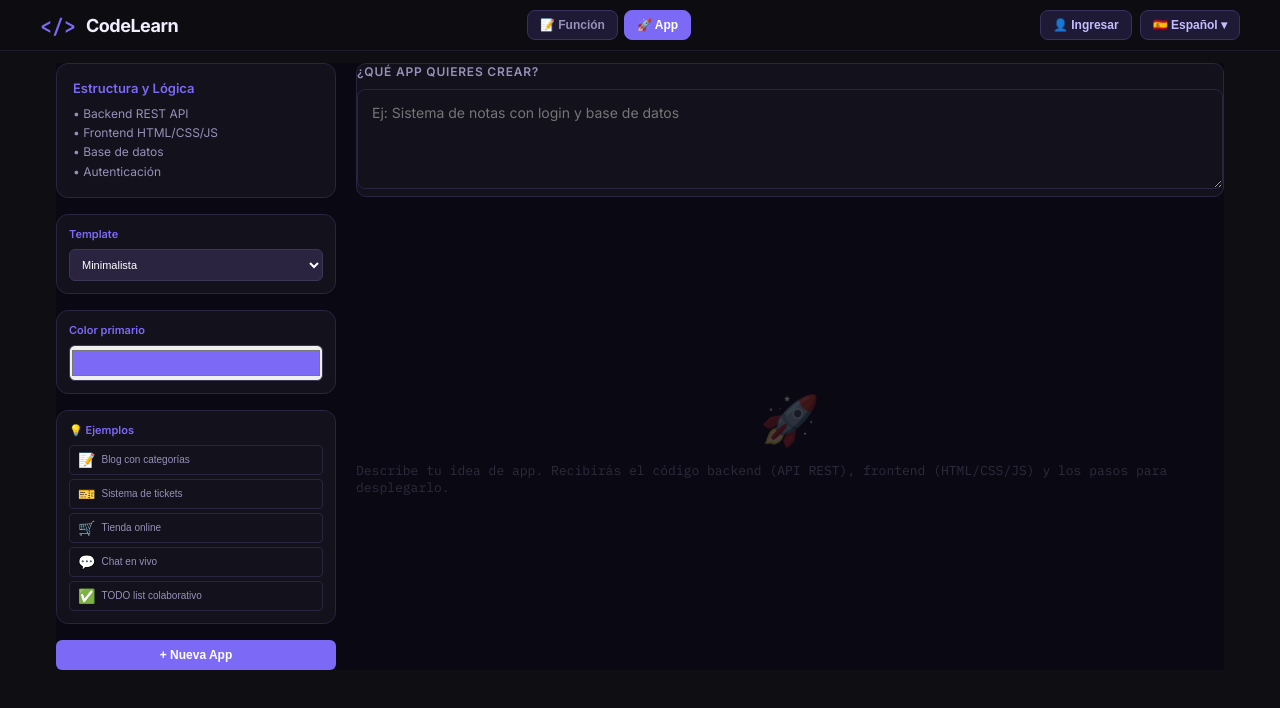
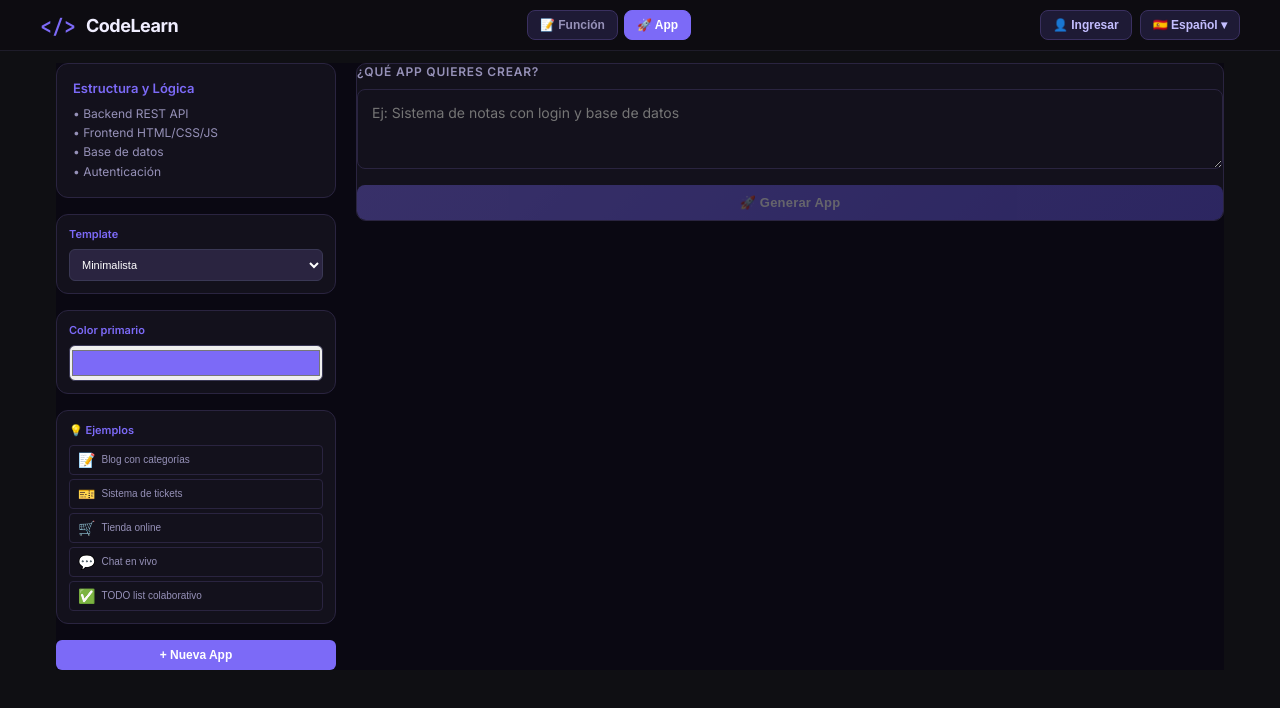
Before and after one commit to CodeLearnApp/codelearn, a React (Vite) app: page / in a window 1280 px wide. Both pictures are taken after a click on the button "🚀 App". Shown: the top 708 px of the page. Built offline with nearby package versions, Linux system fonts and the light colour scheme.

Commit message:
Update App.jsx

```diff
--- a/src/App.jsx
+++ b/src/App.jsx
@@ -1060,7 +1060,7 @@ function AuthModal({ t, onClose }) {
 }
 
 // Componente para generar apps completas (Backend + Frontend)
-function FullStackGenerator({ user, isPremium, userPlan, dailyCount, FREE_DAILY_LIMIT, FUNCTIONS_URL, supabase, t, uiLang, setShowAuth }) {
+function FullStackGenerator({ user, isPremium, userPlan, dailyCount, FREE_DAILY_LIMIT, FUNCTIONS_URL, supabase, t, uiLang, setShowAuth, isLandscape }) {
   const [activeTab, setActiveTab] = useState("backend");
   const [appDescription, setAppDescription] = useState("");
   const [generatedCode, setGeneratedCode] = useState(null);
@@ -1136,11 +1136,9 @@ function FullStackGenerator({ user, isPremium, userPlan, dailyCount, FREE_DAILY_
     }
   };
 
-  return (
-    <div style={{ display: "grid", gridTemplateColumns: "280px 1fr", gap: 20, minHeight: "60vh" }}>
-      {/* PANEL IZQUIERDO - Similar a CodeGenerator */}
+  // SIDEBAR PANEL - Mostrar en landscape
+  const renderSidebar = () => (
     <div style={{ display: "flex", flexDirection: "column", gap: 16 }}>
-
       {/* DESCRIPCIÓN DEL APP */}
       <div style={{ background: "#13111c", border: "1px solid #2a2440", borderRadius: 12, padding: 16 }}>
         <div style={{ fontSize: 13, fontWeight: 600, color: "#7c6af7", marginBottom: 8 }}>{t.appDescription || "Estructura y Lógica"}</div>
@@ -1196,18 +1194,34 @@ function FullStackGenerator({ user, isPremium, userPlan, dailyCount, FREE_DAILY_
       {/* NUEVA CONSULTA */}
       <button onClick={() => { setAppDescription(""); setGeneratedCode(null); }} style={{ padding: "8px 12px", background: "#7c6af7", border: "none", borderRadius: 6, color: "#fff", fontSize: 12, fontWeight: 600, cursor: "pointer", width: "100%" }}>{t.appNewApp || "+ Nueva App"}</button>
     </div>
-
-      {/* PANEL DERECHO - Input y Resultados */}
-      <div style={{ display: "flex", flexDirection: "column", gap: 16 }}>
-
+  );
+
+  // MAIN CONTENT - Input y Resultados
+  const renderMainContent = () => (
+    <div style={{ display: "flex", flexDirection: "column", gap: isLandscape ? 12 : 16 }}>
       {/* INPUT */}
       <div style={styles.card}>
         <label style={{ ...styles.label, display: "block", marginBottom: 10 }}>{t.appInputLabel || "¿Qué app quieres crear?"}</label>
-          <textarea value={appDescription} onChange={(e) => setAppDescription(e.target.value)} placeholder={t.appInputPlaceholder || "Ej: Sistema de notas con login"} style={{ ...styles.textarea, minHeight: 100 }} />
+        <textarea value={appDescription} onChange={(e) => setAppDescription(e.target.value)} placeholder={t.appInputPlaceholder || "Ej: Sistema de notas con login"} style={{ ...styles.textarea, minHeight: isLandscape ? 80 : 120 }} />
         <button onClick={generateFullStack} disabled={generating || !appDescription.trim()} style={{ ...styles.generateBtn, width: "100%", marginTop: 12, ...(generating || !appDescription.trim() ? styles.generateBtnDisabled : {}) }}>
           {generating ? `⏳ ${t.generating || "Generando..."}` : `${t.appGenerateBtn || "🚀 Generar App"}`}
         </button>
       </div>
+
+      {/* EJEMPLOS COLLAPSIBLE EN MOBILE */}
+      {!isLandscape && !appDescription && (
+        <div style={{ background: "#13111c", border: "1px solid #2a2440", borderRadius: 12, padding: 12 }}>
+          <div style={{ fontSize: 11, fontWeight: 600, color: "#7c6af7", marginBottom: 8 }}>{t.appExamplesLabel || "💡 Ejemplos"}</div>
+          <div style={{ display: "flex", flexDirection: "column", gap: 4 }}>
+            {SUGGESTED_APPS.slice(0, 5).map((app) => (
+              <button key={app.text} onClick={() => setAppDescription(app.text)} style={{ display: "flex", alignItems: "center", gap: 6, width: "100%", padding: "8px 12px", background: "transparent", border: "1px solid #2a2440", borderRadius: 4, color: "#9691b8", fontSize: 11, cursor: "pointer", textAlign: "left", transition: "all 0.15s" }}>
+                <span style={{ fontSize: 16 }}>{app.icon}</span>
+                <span style={{ flex: 1 }}>{app.text}</span>
+              </button>
+            ))}
+          </div>
+        </div>
+      )}
 
       {/* CÓDIGO GENERADO */}
       {generatedCode && (
@@ -1224,7 +1238,7 @@ function FullStackGenerator({ user, isPremium, userPlan, dailyCount, FREE_DAILY_
                 <button onClick={() => setActiveTab("frontend")} style={{ flex: 1, padding: "6px 12px", background: activeTab === "frontend" ? "#7c6af7" : "#2a2440", border: "none", borderRadius: 4, color: "#fff", fontSize: 11, fontWeight: 600, cursor: "pointer" }}>{t.appFrontendLabel || "Frontend"}</button>
               </div>
             </div>
-              <pre style={{ ...styles.codeBlock, maxHeight: "35vh", overflowY: "auto" }}>
+            <pre style={{ ...styles.codeBlock, maxHeight: isLandscape ? "30vh" : "35vh", overflowY: "auto" }}>
               <code>{activeTab === "backend" ? generatedCode.backend?.code : generatedCode.frontend?.code}</code>
             </pre>
           </div>
@@ -1234,7 +1248,7 @@ function FullStackGenerator({ user, isPremium, userPlan, dailyCount, FREE_DAILY_
             <div style={styles.cardHeader}>
               <div style={styles.cardTitle}>💡 {t.explainTitle || "¿Qué hace y por qué?"}</div>
             </div>
-              <div style={{ maxHeight: "25vh", overflowY: "auto" }}>
+            <div style={{ maxHeight: isLandscape ? "25vh" : "auto", overflowY: isLandscape ? "auto" : "visible" }}>
               <ExplanationBlock explanation={activeTab === "backend" ? generatedCode.backend?.explanation : generatedCode.frontend?.explanation} />
             </div>
           </div>
@@ -1252,13 +1266,62 @@ function FullStackGenerator({ user, isPremium, userPlan, dailyCount, FREE_DAILY_
       )}
 
       {/* ESTADO VACÍO */}
-        {!generatedCode && (
+      {!generatedCode && appDescription && (
         <div style={styles.emptyState}>
           <div style={styles.emptyIcon}>🚀</div>
           <div style={styles.emptyText}>{t.appExplanation || "Describe tu idea de app"}</div>
         </div>
       )}
     </div>
+  );
+
+  return (
+    <div style={isLandscape ? { display: "grid", gridTemplateColumns: "280px 1fr", gap: 20, minHeight: "60vh" } : { display: "flex", flexDirection: "column", gap: 16, minHeight: "auto" }}>
+      {/* PANEL IZQUIERDO - Solo en landscape */}
+      {isLandscape && renderSidebar()}
+
+      {/* PANEL CENTRAL/DERECHO - Contenido principal */}
+      {isLandscape ? (
+        renderMainContent()
+      ) : (
+        <div style={{ display: "flex", flexDirection: "column", gap: 16 }}>
+          {/* INTRO CARD EN MOBILE */}
+          <div style={{ ...styles.intro, marginBottom: 4, padding: "14px 16px" }}>
+            <p style={styles.introText}>{t.appExplanation || "Describe tu idea de app. Recibirás el código backend (API REST), frontend (HTML/CSS/JS) y los pasos para desplegarlo."}</p>
+          </div>
+
+          {/* TEMPLATE Y COLOR EN MOBILE - Horizontal */}
+          <div style={{ display: "flex", gap: 12 }}>
+            <div style={{ flex: 1, background: "#13111c", border: "1px solid #2a2440", borderRadius: 12, padding: 12 }}>
+              <label style={{ fontSize: 10, fontWeight: 600, color: "#7c6af7", display: "block", marginBottom: 8 }}>{t.appTemplateLabel || "Template"}</label>
+              <select value={selectedTemplate} onChange={(e) => setSelectedTemplate(e.target.value)} style={{ width: "100%", padding: 8, background: "#2a2440", border: "1px solid #3a3855", borderRadius: 6, color: "#fff", fontSize: 10 }}>
+                <option value="minimalist">Minimalista</option>
+                <option value="modern">Moderno</option>
+                <option value="colorful">Colorido</option>
+              </select>
+            </div>
+            <div style={{ flex: 1, background: "#13111c", border: "1px solid #2a2440", borderRadius: 12, padding: 12 }}>
+              <label style={{ fontSize: 10, fontWeight: 600, color: "#7c6af7", display: "block", marginBottom: 8 }}>{t.appColorLabel || "Color"}</label>
+              <input type="color" value={primaryColor} onChange={(e) => setPrimaryColor(e.target.value)} style={{ width: "100%", height: 40, border: "1px solid #3a3855", borderRadius: 6, cursor: "pointer" }} />
+            </div>
+          </div>
+
+          {/* HISTORIAL EN MOBILE */}
+          {fullstackHistory.length > 0 && (
+            <div style={{ background: "#13111c", border: "1px solid #2a2440", borderRadius: 12, padding: 12 }}>
+              <div style={{ fontSize: 11, fontWeight: 600, color: "#7c6af7", marginBottom: 8 }}>{t.appHistoryLabel || "📜 Historial"}</div>
+              <div style={{ display: "flex", flexDirection: "column", gap: 4 }}>
+                {fullstackHistory.slice(0, 3).map((item) => (
+                  <button key={item.id} onClick={() => { setAppDescription(item.description); setGeneratedCode(item.code); }} style={{ padding: "8px 12px", background: "transparent", border: "1px solid #2a2440", borderRadius: 4, color: "#9691b8", fontSize: 11, cursor: "pointer", textAlign: "left", overflow: "hidden", textOverflow: "ellipsis", whiteSpace: "nowrap" }} title={item.description}>{item.description}</button>
+                ))}
+              </div>
+            </div>
+          )}
+
+          {/* CONTENIDO PRINCIPAL */}
+          {renderMainContent()}
+        </div>
+      )}
     </div>
   );
 }
@@ -1639,7 +1702,7 @@ Respond ONLY in this JSON (no backticks):
         ) : (
           // MODO APP
           <section style={{ background: "#0a0812", borderTop: "none", padding: 0 }}>
-            <FullStackGenerator user={user} isPremium={isPremium} userPlan={userPlan} dailyCount={dailyCount} FREE_DAILY_LIMIT={FREE_DAILY_LIMIT} FUNCTIONS_URL={FUNCTIONS_URL} supabase={supabase} t={t} uiLang={uiLang} setShowAuth={setShowAuth} />
+            <FullStackGenerator user={user} isPremium={isPremium} userPlan={userPlan} dailyCount={dailyCount} FREE_DAILY_LIMIT={FREE_DAILY_LIMIT} FUNCTIONS_URL={FUNCTIONS_URL} supabase={supabase} t={t} uiLang={uiLang} setShowAuth={setShowAuth} isLandscape={isLandscape} />
           </section>
         )}
       </main>
```
Lines whose indentation alone changed are shown as unchanged.
